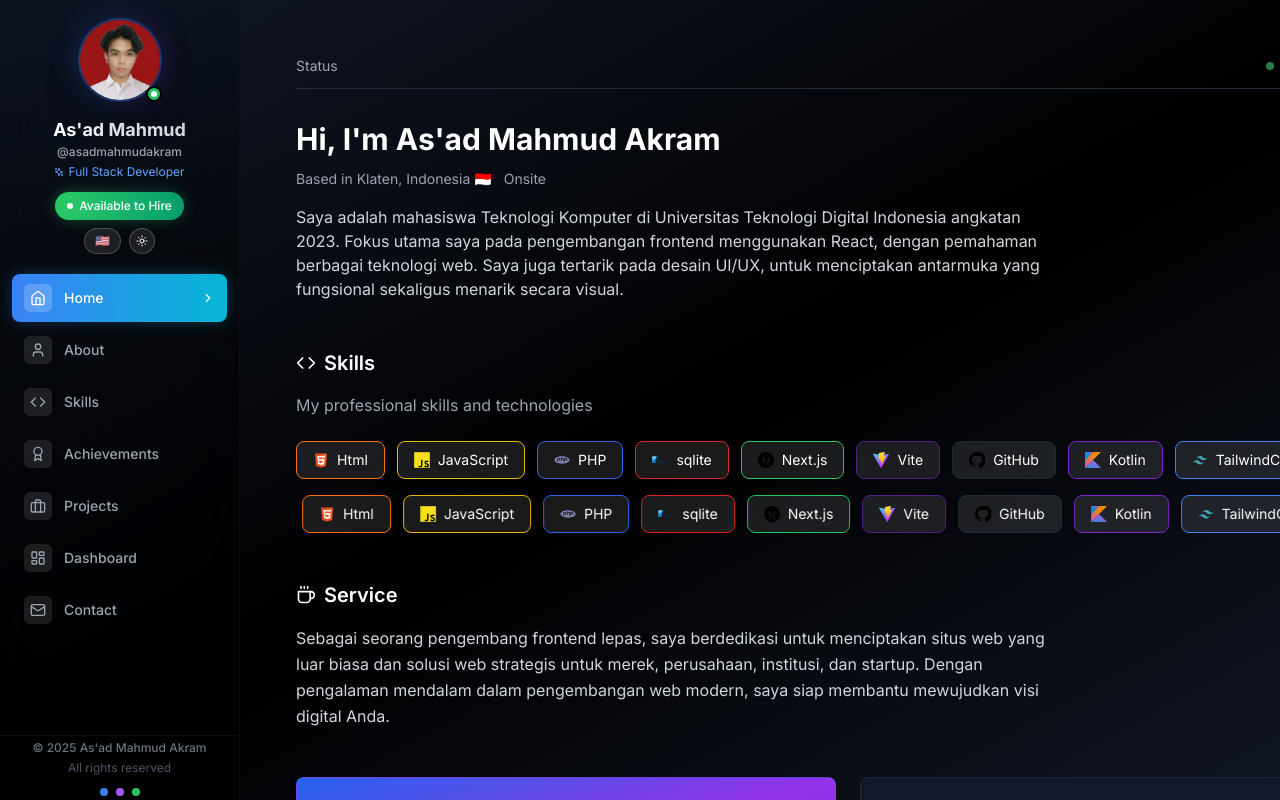
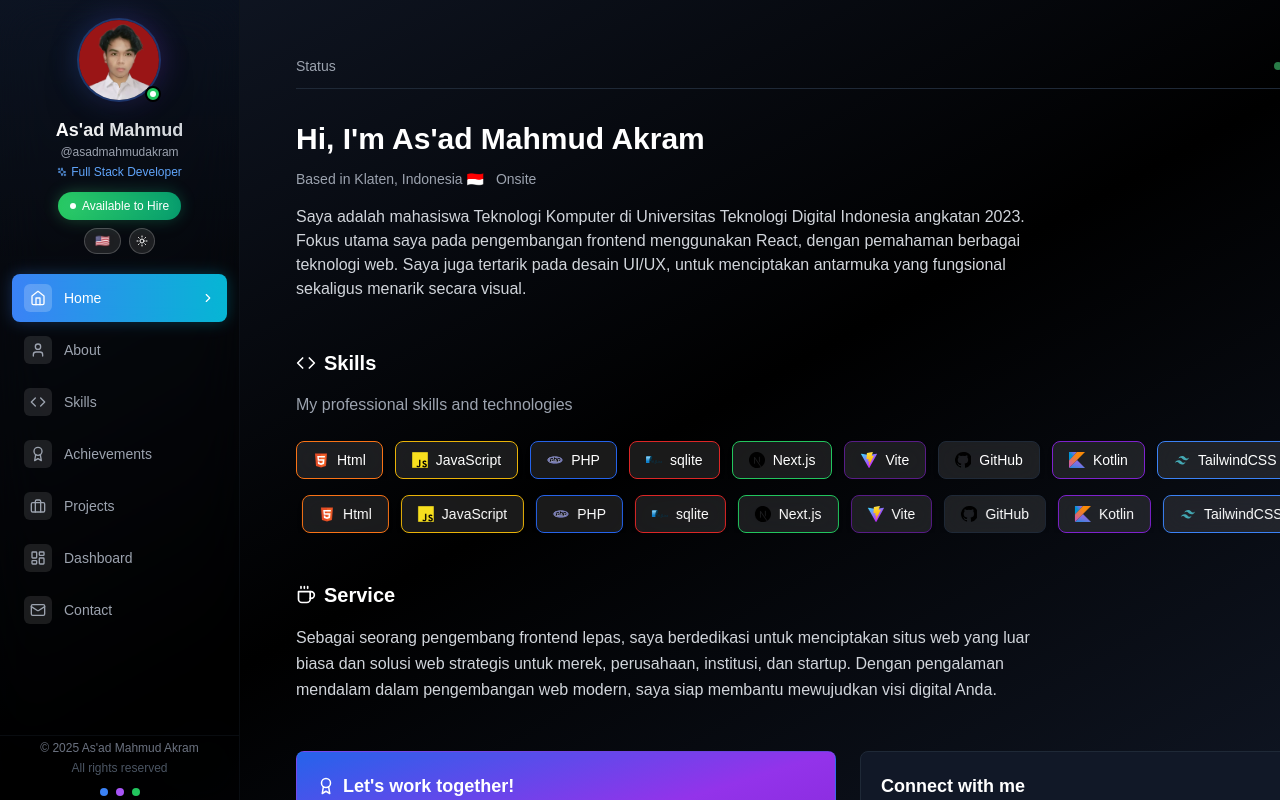
Before and after one commit to asadmahmud22/Portofolio-V3, a React (Vite) app: page / in a window 1280 px wide. Shown: the top 800 px of the page. Built offline with nearby package versions, Linux system fonts and the light colour scheme.

Commit message:
Update App.css

```diff
--- a/src/App.css
+++ b/src/App.css
@@ -1,9 +1,24 @@
+/* Pastikan halaman memenuhi layar */
+html,
+body,
+#root {
+  height: 100%;
+  width: 100%;
+  margin: 0;
+  padding: 0;
+  background-color: rgb(3, 7, 18); /* dark background misalnya */
+  color: white; /* biar text kelihatan */
+  font-family: sans-serif;
+}
+
+/* Nav item aktif */
 .active-nav-item {
   background-color: rgb(17, 24, 39);
   color: white;
   border-left: 2px solid rgb(59, 130, 246);
 }
 
+/* Nav item default */
 .nav-item {
   display: flex;
   align-items: center;
@@ -18,6 +33,7 @@
   background-color: rgb(17, 24, 39);
 }
 
+/* Tombol hire me */
 .hire-me-btn {
   position: relative;
   display: flex;
@@ -36,9 +52,17 @@
   background-color: rgba(34, 197, 94, 0.1);
 }
 
+/* Status indicator */
 .status-indicator {
   width: 0.5rem;
   height: 0.5rem;
   background-color: rgb(34, 197, 94);
   border-radius: 9999px;
 }
+
+/* Tambahan supaya container isi halaman full screen */
+.fullscreen-container {
+  min-height: 100vh; /* penuh 1 layar */
+  display: flex;
+  flex-direction: column;
+}
```
